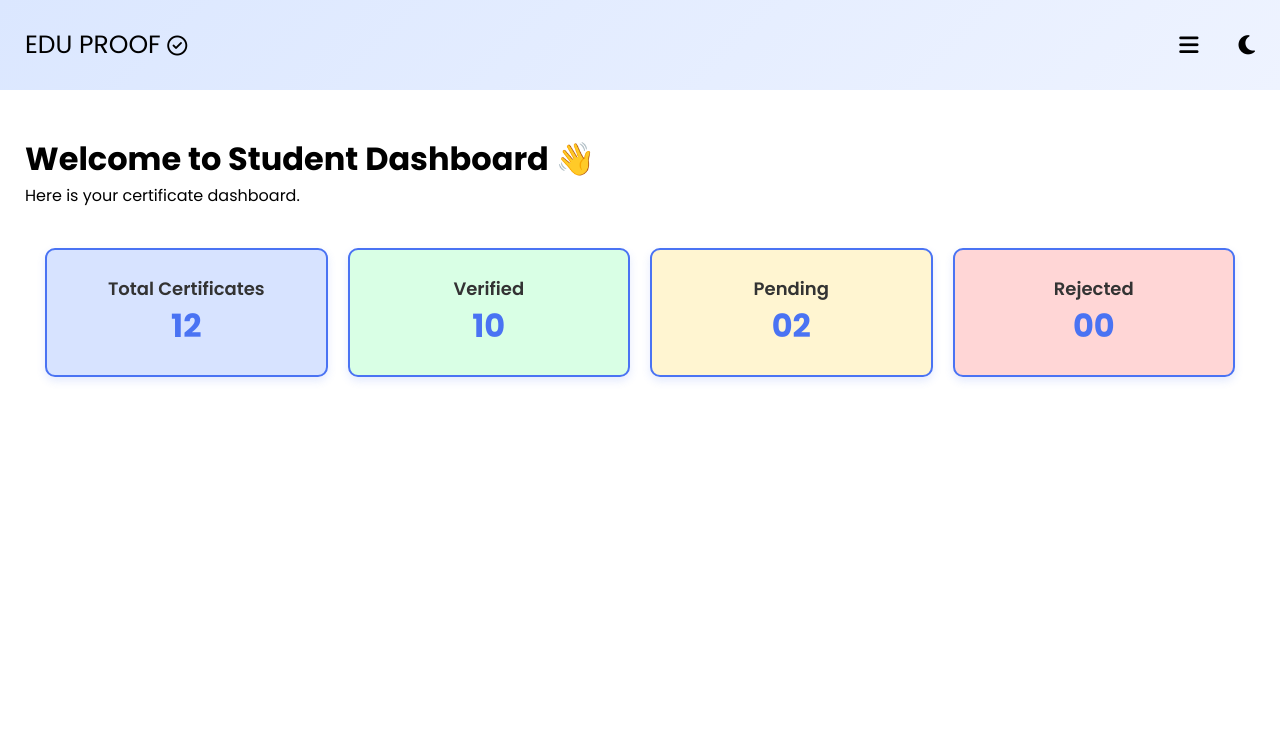
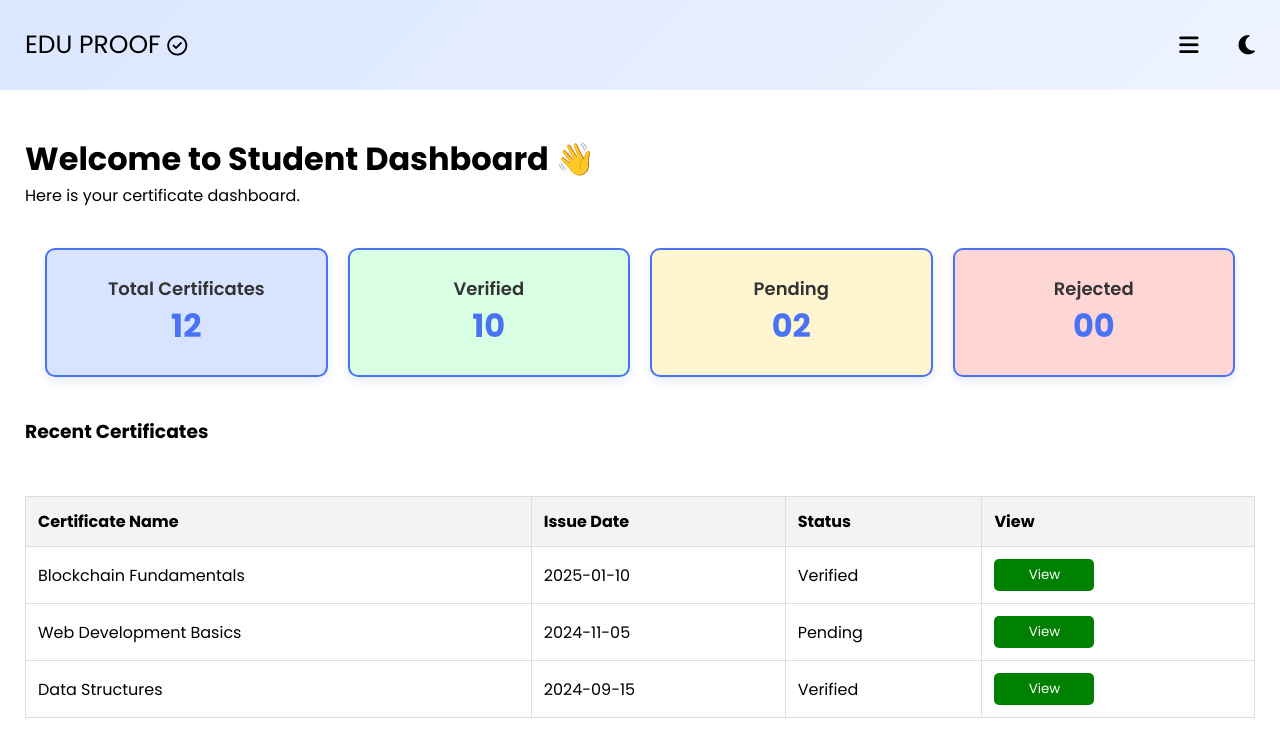
Before and after one commit to DEV1767/Blockchainbasedproject, a plain HTML site: page student.dashboard.html in a window 1280 px wide. Drawn offline with Linux system fonts and the light colour scheme.

Commit message:
Second commit

```diff
--- a/student.dashboard.html
+++ b/student.dashboard.html
@@ -161,22 +161,65 @@
 
         #box-total {
             background: #d7e3ff;
-            /* light blue */
+
         }
 
         #box-verified {
             background: #d9ffe5;
-            /* light green */
+
         }
 
         #box-pending {
             background: #fff5d1;
-            /* light yellow */
+
         }
 
         #box-rejected {
             background: #ffd6d6;
-            /* light red */
+
+        }
+
+
+
+        .table-container {
+            width: 100%;
+            overflow-x: auto;
+            margin-top: 50px;
+
+        }
+
+        table button {
+            background-color: green;
+            color: white;
+            border: #121212;
+            border: none;
+            width: 100px;
+            border-radius: 5px;
+            font-family: 'Poppins', sans-serif;
+        }
+
+
+        table {
+            width: 100%;
+            border-collapse: collapse;
+            min-width: 600px;
+
+        }
+
+        th,
+        td {
+            padding: 12px;
+            border: 1px solid #ddd;
+            text-align: left;
+        }
+
+        th {
+            background: #f3f3f3;
+        }
+
+        button {
+            padding: 6px 12px;
+            cursor: pointer;
         }
 
 
@@ -256,6 +299,38 @@
 
         </div>
 
+        <h3>Recent Certificates</h3>
+        <div class="table-container">
+            <table>
+                <tr>
+                    <th>Certificate Name</th>
+                    <th>Issue Date</th>
+                    <th>Status</th>
+                    <th>View</th>
+                </tr>
+
+                <tr>
+                    <td>Blockchain Fundamentals</td>
+                    <td>2025-01-10</td>
+                    <td>Verified</td>
+                    <td><button>View</button></td>
+                </tr>
+
+                <tr>
+                    <td>Web Development Basics</td>
+                    <td>2024-11-05</td>
+                    <td>Pending</td>
+                    <td><button>View</button></td>
+                </tr>
+
+                <tr>
+                    <td>Data Structures</td>
+                    <td>2024-09-15</td>
+                    <td>Verified</td>
+                    <td><button>View</button></td>
+                </tr>
+            </table>
+        </div>
 
     </div>
 </body>
```
Also changed, not shown: index.html (+0 -1 lines).
